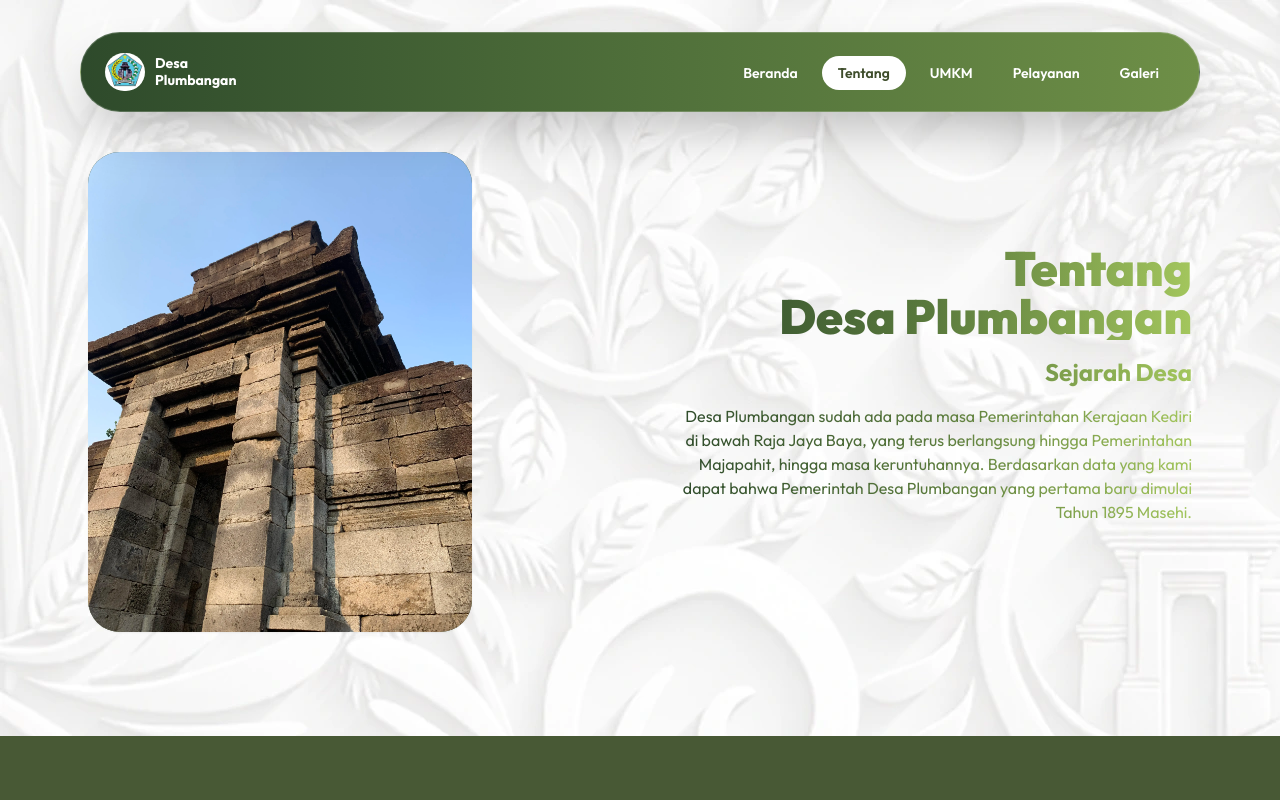
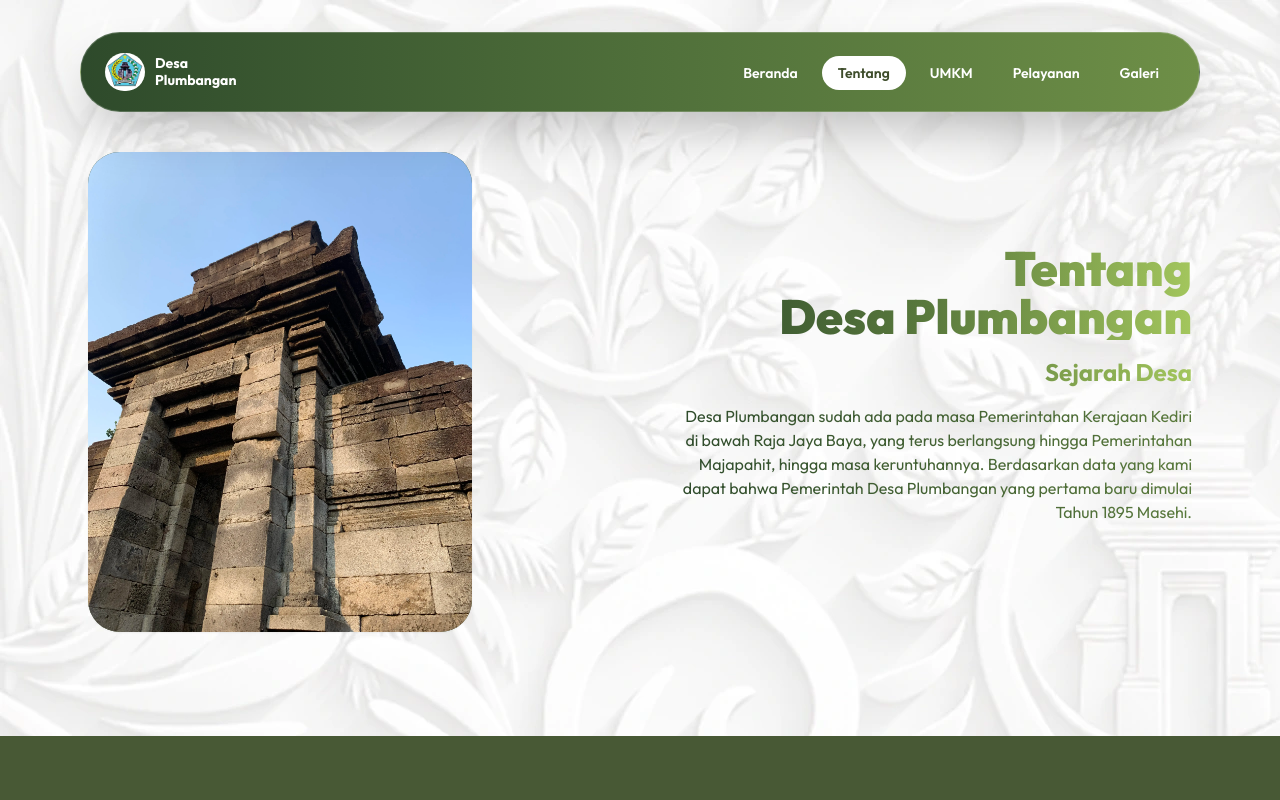
Before and after one commit to unicorn03/desap, a Next.js app: page /tentang in a window 1280 px wide. Shown: the top 800 px of the page. Built offline with nearby package versions, Linux system fonts and the light colour scheme.

Commit message:
ganti image di beranda

```diff
--- a/components/beranda/AboutSection.tsx
+++ b/components/beranda/AboutSection.tsx
@@ -9,8 +9,8 @@ type AboutSectionProps = {
 // Default fallback images jika props tidak dikirim
 const DEFAULT_IMAGES: [string, string, string] = [
   "/images/galeri/candi-plumbangan06.webp",
-  "/images/galeri/candi-plumbangan06.webp", // Ganti sesuai path gambar defaultmu
-  "/images/galeri/candi-plumbangan06.webp", // Ganti sesuai path gambar defaultmu
+  "/images/galeri/DSC02680.webp", // Ganti sesuai path gambar defaultmu
+  "/images/galeri/Piodalan Hindu 2.webp", // Ganti sesuai path gambar defaultmu
 ];
 
 export default function AboutSection({ images = DEFAULT_IMAGES }: AboutSectionProps) {
@@ -52,7 +52,7 @@ export default function AboutSection({ images = DEFAULT_IMAGES }: AboutSectionPr
                 Berdasarkan data yang kami dapat bahwa Pemerintah Desa Plumbangan yang pertama baru dimulai Tahun 1895 Masehi.
               </p>
               <p>
-                Terdiri dari 4 Dusun yang ditandai dengan petilasan ( punden ) dan setiap dusun mengadakan acara ritual sendiri ( Bersih Dusun ) di bulan Jawa Selo
+                Terdiri dari 4 Dusun yang ditandai dengan petilasan ( punden ) dan setiap dusun mengadakan acara ritual sendiri ( Bersih Dusun ) di bulan Jawa Selo.
               </p>
             </div>
             <Link
--- a/components/tentang/TentangDesaSection.tsx
+++ b/components/tentang/TentangDesaSection.tsx
@@ -65,7 +65,7 @@ export default function TentangDesaSection({
               {paragraphs.map((p, i) => (
                 <p
                   key={i}
-                  className="mb-4 bg-gradient-to-r from-[#2E4A2B] via-[#5A7A3D] to-[#A3C65D] bg-clip-text text-xs font-normal text-transparent sm:text-base"
+                  className="mb-4 bg-gradient-to-r from-[#2E4A2B] to-[#5A7A3D] bg-clip-text text-xs font-normal text-transparent sm:text-base"
                 >
                   {p}
                 </p>
```
